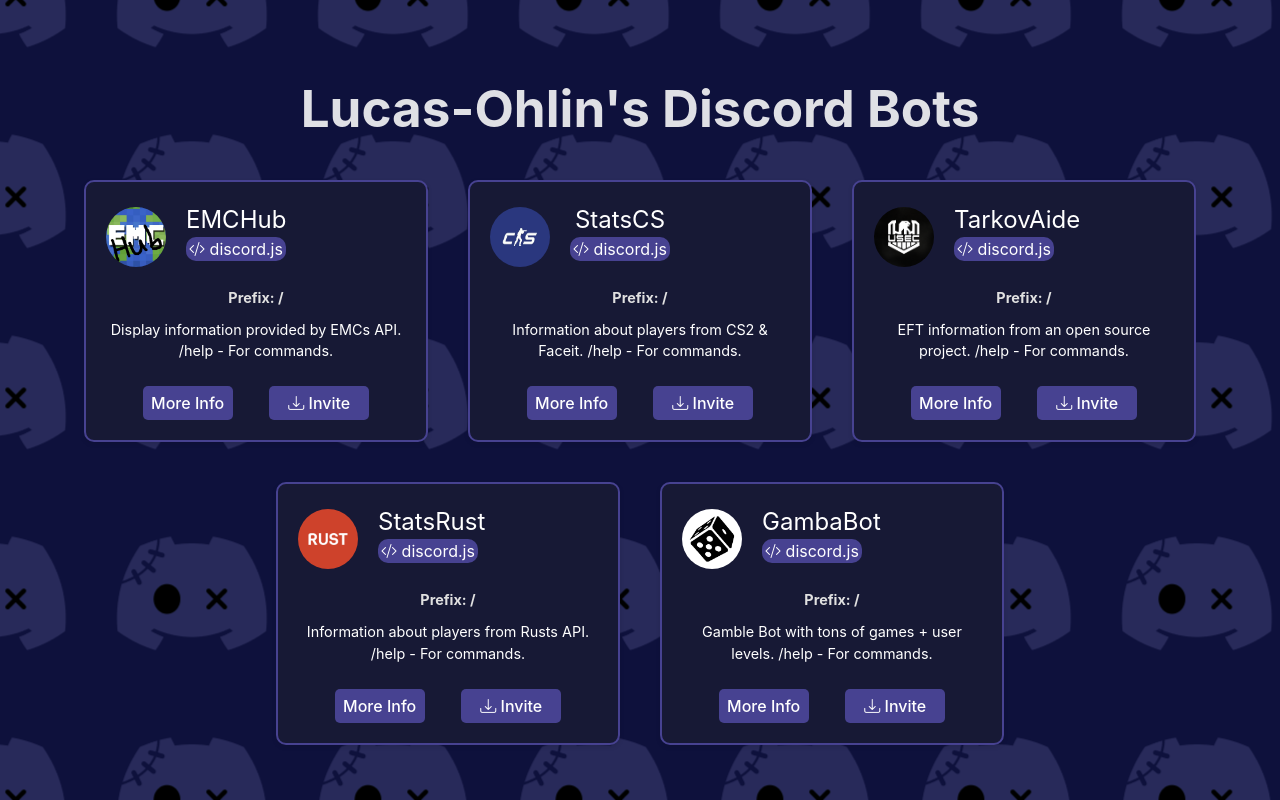
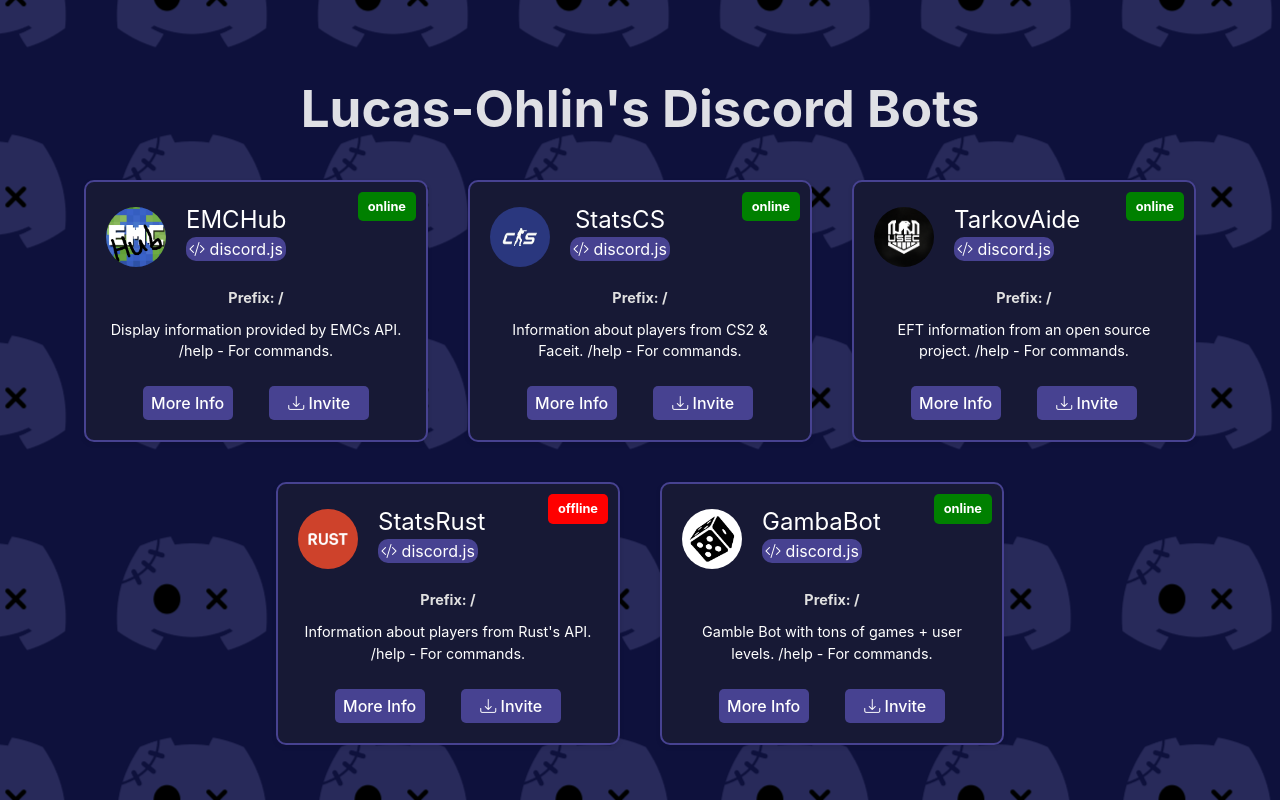
Before and after one commit to lucas-ohlin/Discord-Bot-Portal, a React (Vite) app: page / in a window 1280 px wide. Built offline with nearby package versions, Linux system fonts and the light colour scheme.

Commit message:
added activity status

```diff
--- a/src/App.jsx
+++ b/src/App.jsx
@@ -1,4 +1,4 @@
-import React, { useState } from 'react';
+import React, { useState, useEffect } from 'react';
 import BotList from './Component/BotList.jsx';
 import './App.css';
 
@@ -8,60 +8,26 @@ import rustImage from './Assets/rustLogo.png';
 import tarkovImage from './Assets/tarkovLogo.png';
 import gambaImage from './Assets/dice.png';
 
+// Bots
+import botsData from './data/bots.json';
+
 function App() {
+    const [bots, setBots] = useState([]);
 
-    const [bots, setBots] = useState([
-        {
-            name: 'EMCHub',
-            image: emcHubImage,
-            servers: '3 servers',
-            language: 'discord.js',
-            prefix: '/',
-            description: 'Display information provided by EMCs API. /help - For commands.',
-            website: 'https://earthmc.net/',
-            invite: 'https://discord.com/api/oauth2/authorize?client_id=1110920826200526959&permissions=827318455360&scope=applications.commands%20bot',
-        },
-		{
-            name: 'StatsCS',
-            image: csImage,
-            servers: '1 servers',
-            language: 'discord.js',
-            prefix: '/',
-            description: 'Information about players from CS2 & Faceit. /help - For commands.',
-            website: 'https://www.counter-strike.net/',
-            invite: 'https://discord.com/api/oauth2/authorize?client_id=920788315551170640&permissions=824633845824&scope=bot%20applications.commands',
-        },
-        {
-            name: 'TarkovAide',
-            image: tarkovImage,
-            servers: '1 servers',
-            language: 'discord.js',
-            prefix: '/',
-            description: 'EFT information from an open source project. /help - For commands.',
-            website: 'https://github.com/the-hideout/tarkov-api',
-            invite: 'https://discord.com/api/oauth2/authorize?client_id=1169304274329669643&permissions=824634107968&scope=bot%20applications.commands',
-        },
-        {
-            name: 'StatsRust',
-            image: rustImage,
-            servers: '1 servers',
-            language: 'discord.js',
-            prefix: '/',
-            description: 'Information about players from Rusts API. /help - For commands.',
-            website: 'https://rust.facepunch.com/',
-            invite: 'https://discord.com/api/oauth2/authorize?client_id=836975617748500520&permissions=824633845824&scope=bot%20applications.commands',
-        },
-        {
-            name: 'GambaBot',
-            image: gambaImage,
-            servers: '1 servers',
-            language: 'discord.js',
-            prefix: '/',
-            description: 'Gamble Bot with tons of games + user levels. /help - For commands.',
-            website: 'https://rust.facepunch.com/',
-            invite: 'https://discord.com/api/oauth2/authorize?client_id=1080482607013298196&permissions=824634107968&scope=applications.commands%20bot',
-        },
-    ]);
+    useEffect(() => {
+        const updatedData = botsData.map(bot => {
+            switch (bot.name) {
+                case 'EMCHub': bot.image = emcHubImage; break;
+                case 'StatsCS': bot.image = csImage; break;
+                case 'TarkovAide': bot.image = tarkovImage; break;
+                case 'StatsRust': bot.image = rustImage; break;
+                case 'GambaBot': bot.image = gambaImage; break;
+                default: break;
+            }
+            return bot;
+        });
+        setBots(updatedData);
+    }, []);
 
     return (
         <>
--- a/src/CSS/BotCard.css
+++ b/src/CSS/BotCard.css
@@ -12,6 +12,20 @@
     box-shadow: 0 2px 5px rgba(0, 0, 0, 0.1);
     margin: 10px;
     color: #fff;
+    position: relative;
+}
+
+.status-tag {
+    position: absolute;
+    top: 10px;
+    right: 10px;
+    background-color: green;
+    color: white;
+    padding: 5px 10px;
+    border-radius: 5px;
+    font-size: 0.8rem;
+    font-weight: bold;
+    z-index: 10;
 }
 
 .bot-image {
@@ -92,6 +106,33 @@
     color: #fff;
 }
 
+.custom-modal {
+    width: 50vw;
+    height: 90vh;
+    max-width: 90%;
+    max-height: 90%;
+    z-index: 9999;
+    position: fixed;
+    top: 50%;
+    left: 50%;
+    transform: translate(-50%, -50%);
+    background-color: #171935;
+    /* border: 2px solid #474291;  */
+    border-radius: 10px;
+    max-width: 80%;
+    max-height: 80%;
+    overflow-y: auto;
+    box-shadow: 0 2px 5px rgba(0, 0, 0, 0.1);
+    color: #fff;
+}
+
+@media (max-width: 700px) {
+    .custom-modal {
+        width: 90vw;
+        max-width: 90%;
+    }
+}
+
 .custom-modal-button {
     display: block;
     padding: 10px 10px;
@@ -121,29 +162,17 @@
     font-size: 2rem;
 }
 
+.custom-modal .bot-image {
+    width: 40px;
+    height: 40px;
+    border-radius: 50%;
+    margin-right: 10px;
+    margin-bottom: 5px;
+}
+
 .modal-header-title {
     display: flex;
     align-items: center;
-}
-
-.custom-modal {
-    width: 90vw;
-    height: 90vh;
-    max-width: 90%;
-    max-height: 90%;
-    z-index: 9999;
-    position: fixed;
-    top: 50%;
-    left: 50%;
-    transform: translate(-50%, -50%);
-    background-color: #171935;
-    border: 2px solid #474291;
-    border-radius: 10px;
-    max-width: 80%;
-    max-height: 80%;
-    overflow-y: auto;
-    box-shadow: 0 2px 5px rgba(0, 0, 0, 0.1);
-    color: #fff;
 }
 
 .custom-modal .modal-header {
@@ -163,3 +192,22 @@
     justify-content: center;
     border-top: none;
 }
+
+.custom-modal .modal-body {
+    display: flex;
+    flex-direction: column;
+    align-items: center;
+    justify-content: center;
+    padding: 20px;
+    text-align: center;
+}
+
+.custom-modal .modal-body ul {
+    width: 100%;
+    padding: 0;
+    list-style: none;
+}
+
+.custom-modal .modal-body ul li {
+    text-align: center;
+}
--- a/src/Component/BotCard.jsx
+++ b/src/Component/BotCard.jsx
@@ -11,6 +11,9 @@ function BotCard({ bot }) {
 
     return (
         <div className="bot-card">
+            <div className="status-tag" style={{ backgroundColor: bot.activity === 'online' ? 'green' : 'red' }}>
+                {bot.activity}
+            </div>
             <div className="bot-details">
                 <div className="bot-name">
                     <img src={bot.image} alt={bot.name} className="bot-image" />
@@ -41,8 +44,13 @@ function BotCard({ bot }) {
                         </Button>
                     </div>
                 </Modal.Header>
-                <Modal.Body  style={{ justifyContent: 'center' }}>
-                    <p>Data here eventually</p>
+                <Modal.Body>
+                    <h2>Commands</h2>
+                    <ul>
+                        {bot.commands.map((command, index) => (
+                            <li key={index}>{command}</li>
+                        ))}
+                    </ul>
                 </Modal.Body>
                 <Modal.Footer style={{ justifyContent: 'center' }}>
                 </Modal.Footer>
--- /dev/null
+++ b/src/data/bots.json
@@ -0,0 +1,98 @@
+[
+    {
+        "name": "EMCHub",
+        "image": "emchub_icon.png",
+        "servers": "3 servers",
+        "language": "discord.js",
+        "activity": "online",
+        "prefix": "/",
+        "description": "Display information provided by EMCs API. /help - For commands.",
+        "website": "https://earthmc.net/",
+        "invite": "https://discord.com/api/oauth2/authorize?client_id=1110920826200526959&permissions=827318455360&scope=applications.commands%20bot",
+        "commands": [
+            "/help",
+            "/townless",
+            "/resident",
+            "/position",
+            "/track",
+            "/nation",
+            "/invitable",
+            "/town",
+            "/joinable",
+            "/newday",
+            "/onlinestaff",
+            "/liststaff",
+            "/liststaff"
+        ]
+    },
+    {
+        "name": "StatsCS",
+        "image": "csgoLogo.png",
+        "servers": "1 servers",
+        "language": "discord.js",
+        "activity": "online",
+        "prefix": "/",
+        "description": "Information about players from CS2 & Faceit. /help - For commands.",
+        "website": "https://www.counter-strike.net/",
+        "invite": "https://discord.com/api/oauth2/authorize?client_id=920788315551170640&permissions=824633845824&scope=bot%20applications.commands",
+        "commands": [
+            "/cs2",
+            "/faceit"
+        ]
+    },
+    {
+        "name": "TarkovAide",
+        "image": "tarkovLogo.png",
+        "servers": "1 servers",
+        "language": "discord.js",
+        "activity": "online",
+        "prefix": "/",
+        "description": "EFT information from an open source project. /help - For commands.",
+        "website": "https://github.com/the-hideout/tarkov-api",
+        "invite": "https://discord.com/api/oauth2/authorize?client_id=1169304274329669643&permissions=824634107968&scope=bot%20applications.commands",
+        "commands": [
+            "/help",
+            "/price",
+            "/trader",
+            "/goons",
+            "/raidtime",
+            "/spawnchance",
+            "/time"
+        ]
+    },
+    {
+        "name": "StatsRust",
+        "image": "rustLogo.png",
+        "servers": "1 servers",
+        "language": "discord.js",
+        "activity": "offline",
+        "prefix": "/",
+        "description": "Information about players from Rust's API. /help - For commands.",
+        "website": "https://rust.facepunch.com/",
+        "invite": "https://discord.com/api/oauth2/authorize?client_id=836975617748500520&permissions=824633845824&scope=bot%20applications.commands",
+        "commands": [
+            "/help"
+        ]
+    },
+    {
+        "name": "GambaBot",
+        "image": "dice.png",
+        "servers": "1 servers",
+        "language": "discord.js",
+        "activity": "online",
+        "prefix": "/",
+        "description": "Gamble Bot with tons of games + user levels. /help - For commands.",
+        "website": "https://rust.facepunch.com/",
+        "invite": "https://discord.com/api/oauth2/authorize?client_id=1080482607013298196&permissions=824634107968&scope=applications.commands%20bot",
+        "commands": [
+            "/help",
+            "/leaderboard",
+            "/balance",
+            "/stats",
+            "/donate",
+            "/daily",
+            "/coinflip",
+            "/door"
+        ]
+    }
+]
```
